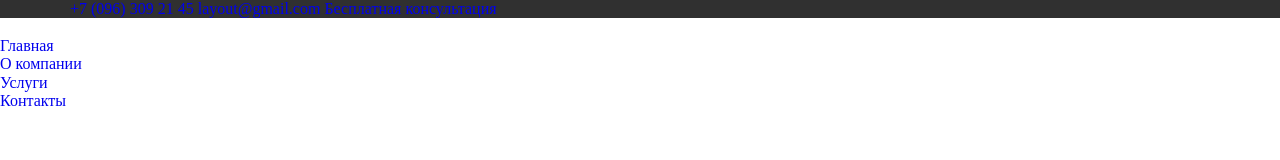
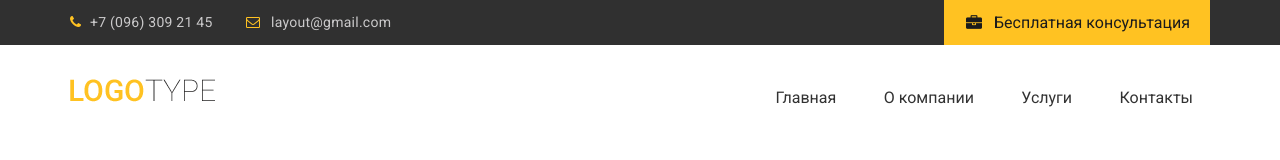
Before and after one commit to Sergey-True/project-2_landing_2, a plain HTML site: page index.html in a window 1280 px wide. Drawn offline with Linux system fonts and the light colour scheme.

Commit message:
header was made

```diff
--- /dev/null
+++ b/css/font.css
@@ -0,0 +1,60 @@
+@font-face {
+  font-family: 'icomoon';
+  src:  url('../fonts/icomoon.eot?de0rml');
+  src:  url('../fonts/icomoon.eot?de0rml#iefix') format('embedded-opentype'),
+    url('../fonts/icomoon.ttf?de0rml') format('truetype'),
+    url('../fonts/icomoon.woff?de0rml') format('woff'),
+    url('../fonts/icomoon.svg?de0rml#icomoon') format('svg');
+  font-weight: normal;
+  font-style: normal;
+  font-display: block;
+}
+
+[class^="icon-"], [class*=" icon-"] {
+  /* use !important to prevent issues with browser extensions that change fonts */
+  font-family: 'icomoon' !important;
+  speak: never;
+  font-style: normal;
+  font-weight: normal;
+  font-variant: normal;
+  text-transform: none;
+  line-height: 1;
+
+  /* Better Font Rendering =========== */
+  -webkit-font-smoothing: antialiased;
+  -moz-osx-font-smoothing: grayscale;
+}
+
+.icon-envelope-o:before {
+  content: "\f003";
+}
+.icon-check:before {
+  content: "\f00c";
+}
+.icon-map-marker:before {
+  content: "\f041";
+}
+.icon-phone:before {
+  content: "\f095";
+}
+.icon-briefcase:before {
+  content: "\f0b1";
+}
+.icon-bars:before {
+  content: "\f0c9";
+}
+.icon-navicon:before {
+  content: "\f0c9";
+}
+.icon-reorder:before {
+  content: "\f0c9";
+}
+.icon-angle-left:before {
+  content: "\f104";
+}
+.icon-angle-right:before {
+  content: "\f105";
+}
+.icon-quote-right:before {
+  content: "\f10e";
+}
--- a/css/style.css
+++ b/css/style.css
@@ -8,6 +8,7 @@
 a {
     text-decoration: none;
     display: inline-block;
+
 }
 
 ul,
@@ -24,10 +25,110 @@ li {
 }
 
 body{
+    font-family: 'PT Serif', serif;
+    /*font-family: 'Roboto', sans-serif;*/
+    font-size: 14px;
+    line-height: 1.5;
+    font-weight: 400;
+    color: #5e5e5e;
 
 }
 
 /*Header*/
+
+.header {
+    font-family: 'Roboto', sans-serif;
+}
 .header_top {
     background-color: #303030;
+
 }
+
+.btn-header {
+    float: right;
+
+    color: #1b1b1b;
+    background-color: #ffc222;
+    padding: 5px 20px 4px 50px;
+
+    font-size: 16px;
+    line-height: 36px;
+    position: relative;
+}
+
+.btn-header:before {
+    content: "\f0b1";
+    font-family: 'icomoon', sans-serif;
+    position: absolute;
+    color: #1b1b1b;
+    left: 22px;
+}
+
+.header-contacts:after {
+    content: "";
+    clear: both;
+    display: block;
+
+}
+.header-phone,
+.header-email {
+    color: #cbcacb;
+    font-size: 14px;
+    letter-spacing: .25px;
+    line-height: 45px;
+    position: relative;
+}
+
+.header-phone {
+    padding-left: 20px;
+    padding-right: 30px;
+}
+
+.header-phone:before {
+    content: "\f095";
+    font-family: 'icomoon', sans-serif;
+    position: absolute;
+    color: #ffc222;
+    left: 0;
+}
+
+.header-email {
+    padding-left: 25px;
+}
+.header-email:before {
+    content: "\f003";
+    font-family: 'icomoon', sans-serif;
+    position: absolute;
+    color: #ffc222;
+    left: 0;
+}
+
+.header_content {
+    padding: 34px 0 23px;
+
+}
+.menu li{
+    display: inline-block;
+}
+
+.header_content-inner {
+    display: flex;
+    justify-content: space-between;
+}
+
+.menu a{
+    color: #323232;
+    font-size: 16px;
+    line-height: 36px;
+    border: 1px solid transparent;
+    padding: 0 16px;
+    transition: all .3s  linear;
+}
+
+.menu a:hover {
+    border-color: #ffc222;
+}
+
+.menu li + li {
+    padding-left: 10px;
+}
--- a/index.html
+++ b/index.html
@@ -2,7 +2,10 @@
 <html lang="en">
 <head>
     <meta charset="UTF-8">
+    <link href="https://fonts.googleapis.com/css2?family=PT+Serif:wght@400;700&family=Roboto:wght@400;500&display=swap"
+          rel="stylesheet">
     <link rel="stylesheet" href="css/normalize.css">
+    <link rel="stylesheet" href="css/font.css">
     <link rel="stylesheet" href="css/style.css">
     <title>Title!!!</title>
 </head>
@@ -12,13 +15,16 @@
     <div class="header">
         <div class="header_top">
             <div class="container">
-                <a href="#">+7 (096) 309 21 45</a>
-                <a href="#">layout@gmail.com</a>
-                <a href="#">Бесплатная консультация</a>
+                <div class="header-contacts">
+                    <a class="header-phone" href="tel:70963092145">+7 (096) 309 21 45</a>
+                    <a class="header-email" href="#">layout@gmail.com</a>
+                    <a class="btn-header" href="#">Бесплатная консультация</a>
                 </div>
-
+            </div>
         </div>
         <div class="header_content">
+            <div class="container">
+                <div class="header_content-inner">
                     <div class="header_logo">
                         <a href="#">
                             <img src="img/logo.png" alt="">
@@ -34,6 +40,9 @@
                     </nav>
                 </div>
             </div>
+        </div>
+    </div>
+
 
 </header>
 
```
Also changed, not shown: fonts/icomoon.ttf (added), fonts/icomoon.woff (added), img/logo.png (added), 2 other files. Lines whose indentation alone changed are shown as unchanged.
